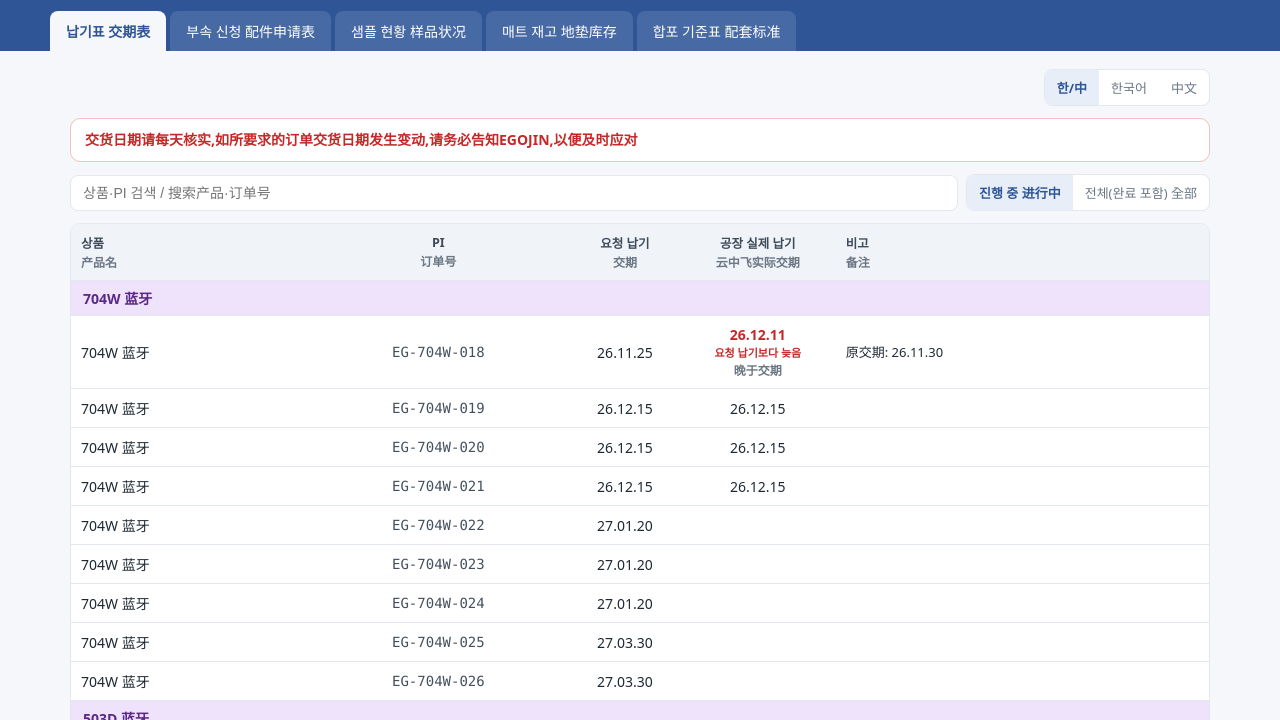
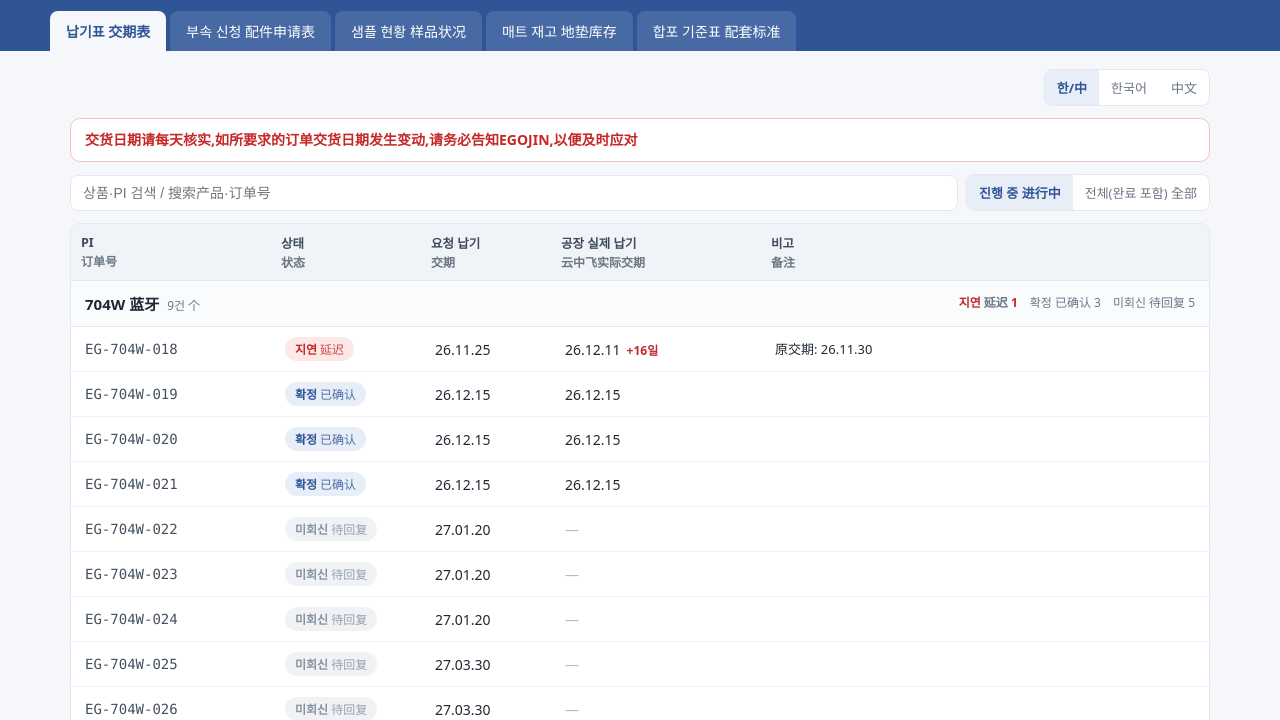
Before and after one commit to kwonster89-beep/LONGFIT-board, a plain HTML site: page docs/index.html in a window 1280 px wide. Shown: the part 80-800 px from the top of the page. Drawn offline with Linux system fonts and the light colour scheme.

Commit message:
납기표 A안(깔끔 정리형) 디자인 적용

```diff
--- a/docs/index.html
+++ b/docs/index.html
@@ -89,6 +89,34 @@
   .notice:empty{display:none}
   td.late{color:var(--red);font-weight:700}
   .late-tag{font-size:11px;color:var(--red)}
+/* 납기표 A안 (깔끔 정리형) */
+body.editing .view-only{display:none}
+th.dA-l{text-align:left}
+#tb-d.dA td{text-align:left;padding:10px 14px;border-bottom:1px solid #eef1f5}
+#tb-d.dA td.num{font-variant-numeric:tabular-nums}
+#tb-d.dA tr.grpA td{background:#fafbfd;border-top:1px solid var(--line);border-bottom:1px solid var(--line);padding:12px 14px}
+#tb-d.dA tr.grpA b{font-size:15px;color:var(--text)}
+#tb-d.dA tr.grpA .cnt{margin-left:8px;color:var(--sub);font-size:12px}
+#tb-d.dA tr.grpA .sum{float:right;font-size:12px;color:var(--sub)}
+#tb-d.dA tr.grpA .sum>span{margin-left:12px}
+#tb-d.dA tr.grpA .sum .r{color:var(--red);font-weight:700}
+#tb-d.dA tr.lateA td:first-child{box-shadow:inset 3px 0 0 var(--red)}
+#tb-d.dA .cn{display:inline;margin:0 0 0 3px}
+#tb-d.dA td.note .cn{display:inline}
+.dA .pill{display:inline-block;padding:3px 10px;border-radius:999px;font-size:12px;font-weight:700;white-space:nowrap}
+.dA .pill .cn{font-weight:400;opacity:.85;color:inherit;font-size:12px}
+.dA .pill.late{background:#fde8e8;color:var(--red)}
+.dA .pill.ok{background:#e8eef8;color:var(--brand)}
+.dA .pill.early{background:#e6f4e7;color:#2e7d32}
+.dA .pill.tbd{background:#f0f2f5;color:#8592a0}
+.dA .pill.memo,.dA .pill.over{background:#fff4d6;color:#8a6d1a}
+.dA .pill.done{background:#eef6ee;color:#2e7d32}
+.dA .diff{color:var(--red);font-size:12px;font-weight:700;margin-left:6px;white-space:nowrap}
+.dA .diff.e{color:#2e7d32}
+.dA .dash{color:#b3bcc6}
+body.lang-both #tb-d.dA .diff .cn{display:none}
+body.lang-cn #tb-d.dA .cn{margin:0}
+body.lang-cn .dA .pill .cn{font-weight:700;opacity:1}
   .komemo{margin-top:4px;color:var(--brand);font-size:12px}
   img.thumb{width:64px;height:64px;object-fit:cover;border-radius:6px;border:1px solid var(--line);margin:4px 4px 0 0;cursor:zoom-in;vertical-align:top;background:#f0f3f8}
   .imgs{display:flex;flex-wrap:wrap;gap:4px;margin-top:4px;align-items:flex-start}
@@ -144,14 +172,15 @@
     </div>
     <div class="tablebox"><table class="wide">
       <thead><tr>
-        <th style="text-align:left"><span class="ko">상품</span><span class="cn">产品名</span></th>
-        <th>PI <span class="cn">订单号</span></th>
-        <th><span class="ko">요청 납기</span><span class="cn">交期</span></th>
-        <th><span class="ko">공장 실제 납기</span><span class="cn">云中飞实际交期</span></th>
+        <th class="edit-only" style="text-align:left"><span class="ko">상품</span><span class="cn">产品名</span></th>
+        <th class="dA-l" style="width:200px">PI <span class="cn">订单号</span></th>
+        <th class="dA-l view-only" style="width:150px"><span class="ko">상태</span><span class="cn">状态</span></th>
+        <th class="dA-l" style="width:130px"><span class="ko">요청 납기</span><span class="cn">交期</span></th>
+        <th class="dA-l" style="width:210px"><span class="ko">공장 실제 납기</span><span class="cn">云中飞实际交期</span></th>
         <th style="text-align:left"><span class="ko">비고</span><span class="cn">备注</span></th>
         <th class="edit-only"></th>
       </tr></thead>
-      <tbody id="tb-d"></tbody>
+      <tbody id="tb-d" class="dA"></tbody>
     </table></div>
     <h2>설 전 출고 계획 <span class="cn">年前出货计划</span> <button class="btn edit-only" id="addPlan" style="margin-left:8px">+ 추가</button></h2>
     <div class="tablebox"><table class="wide">
@@ -419,16 +448,35 @@ function renderDelivery(editing){
   $('#d-notice').innerHTML = ml(d.notice||'');
   const rows = d.rows.map((x,i)=>({x,i})).filter(({x}) => editing || ((dF==='all' || !x.done) && match(qd, [x.group,x.product,x.pi,x.due,x.actual,x.note])));
   let html = '', g = null;
+  const toDt = s => { const n = normD(s); if (!n) return null; const [y,m,dd] = n.split('.').map(Number); return new Date(2000+y, m-1, dd); };
+  const tdy = toDt(todayYY);
+  const stOf = x => {
+    if (x.done) return {k:'done', ko:'완료', cn:'已完成'};
+    const due = toDt(x.due), act = toDt(x.actual);
+    if (act && due){ const df = Math.round((act-due)/86400000);
+      if (df > 0) return {k:'late', ko:'지연', cn:'延迟', d:df};
+      if (df < 0) return {k:'early', ko:'조기', cn:'提前', d:df};
+      return {k:'ok', ko:'확정', cn:'已确认', d:0}; }
+    if (act) return {k:'ok', ko:'확정', cn:'已确认'};
+    if (String(x.actual||'').trim()) return {k:'memo', ko:'확인 필요', cn:'待确认'};
+    if (due && tdy && due < tdy) return {k:'over', ko:'납기 경과', cn:'已过交期'};
+    return {k:'tbd', ko:'미회신', cn:'待回复'};
+  };
+  const bi = (ko, cn) => `<span class="ko">${ko}</span><span class="cn">${cn}</span>`;
+  const grpSum = {};
+  if (!editing) for (const {x} of rows){ const s = stOf(x), o = grpSum[x.group] || (grpSum[x.group] = {n:0, late:0, ok:0, tbd:0}); o.n++; if (s.k==='late') o.late++; else if (s.k==='ok'||s.k==='early') o.ok++; else if (s.k==='tbd') o.tbd++; }
   for (const {x,i} of rows){
-    if (!editing && x.group !== g){ g = x.group; html += `<tr class="grp"><td colspan="6">${esc(g||'-')}</td></tr>`; }
+    if (!editing && x.group !== g){ g = x.group; const o = grpSum[g];
+      html += `<tr class="grpA"><td colspan="7"><b>${esc(g||'-')}</b><span class="cnt">${o.n}${bi('건','个')}</span><span class="sum">${o.late?`<span class="r">${bi('지연','延迟')} ${o.late}</span>`:''}<span>${bi('확정','已确认')} ${o.ok}</span><span>${bi('미회신','待回复')} ${o.tbd}</span></span></td></tr>`; }
     if (editing){ html += `<tr data-t="dr" data-i="${i}">
       <td>${inp('group', x.group, '그룹(예: 704W 蓝牙)')}${inp('product', x.product, '상품')}</td><td>${inp('pi', x.pi, 'EG-...')}</td>
       <td>${inp('due', x.due, '26.12.31')}</td><td>${ta('actual', x.actual)}</td><td>${ta('note', x.note)}${editImgs(x.images,'dr',i)}</td>
       <td>${doneBox(x.done)}${delBtn('dr',i)}</td></tr>`; continue; }
-    const late = normD(x.due) && normD(x.actual) && normD(x.actual) > normD(x.due);
-    html += `<tr class="${x.done?'muted':''}">
-      <td class="name">${esc(x.product)}</td><td class="code">${esc(x.pi)}</td><td>${esc(x.due)}</td>
-      <td class="${late?'late':''}">${ml(x.actual)}${late?'<div class="late-tag"><span class="ko">요청 납기보다 늦음</span><span class="cn">晚于交期</span></div>':''}${x.done?DONE_B:''}</td>
+    const s = stOf(x);
+    const diff = s.k==='late' ? `<span class="diff">+${s.d}${bi('일','天')}</span>` : s.k==='early' ? `<span class="diff e">${s.d}${bi('일','天')}</span>` : '';
+    html += `<tr class="${x.done?'muted':''} ${s.k==='late'?'lateA':''}">
+      <td class="edit-only"></td><td class="code">${esc(x.pi)}</td><td><span class="pill ${s.k}">${bi(s.ko, s.cn)}</span></td><td class="num">${esc(x.due)}</td>
+      <td class="num">${String(x.actual||'').trim() ? ml(x.actual) : '<span class="dash">—</span>'}${diff}</td>
       <td class="note ${x.hl?'hl':''}">${ml(x.note)}${thumbs(x.images)}</td><td class="edit-only"></td></tr>`;
   }
   $('#tb-d').innerHTML = html || EMPTY(6);
```
